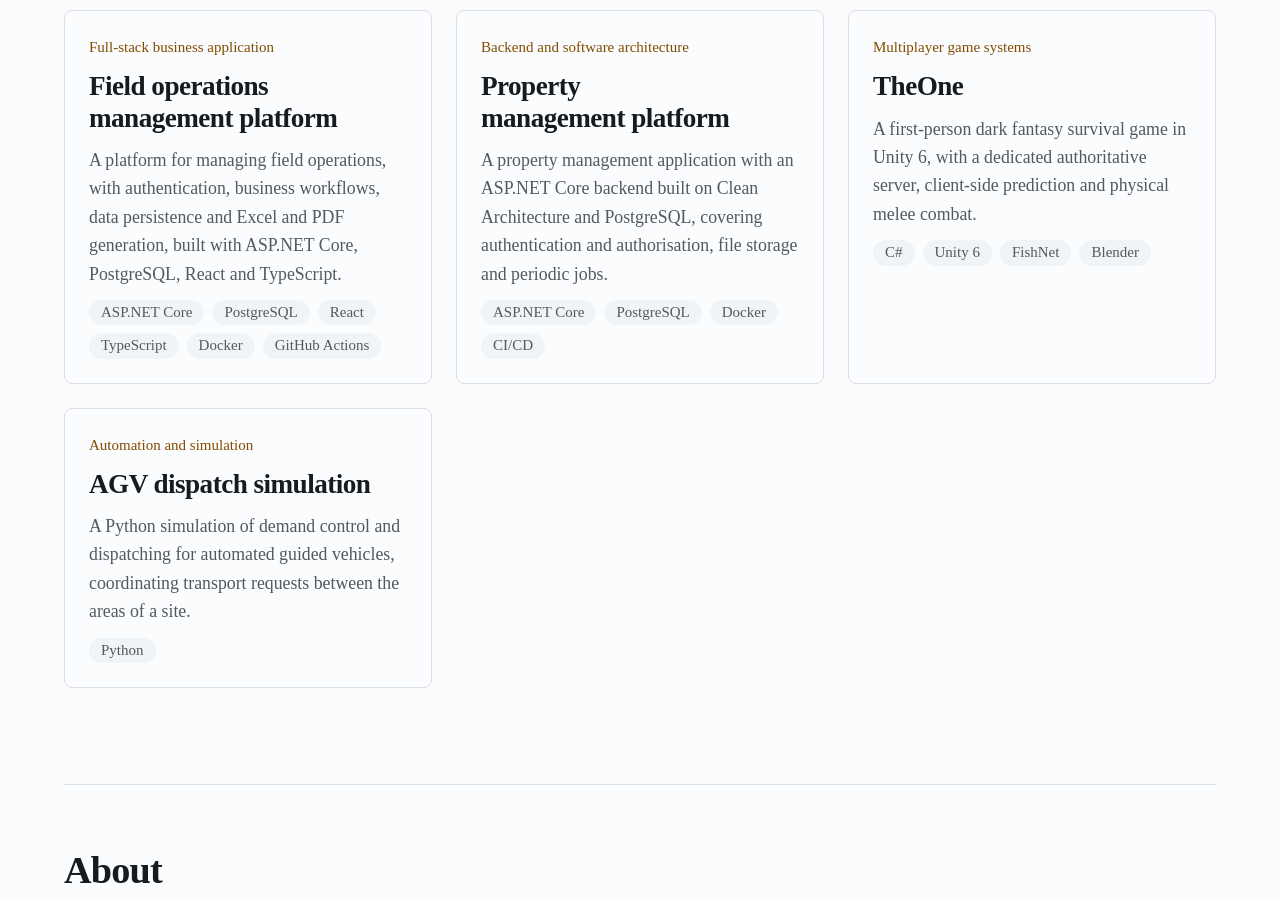
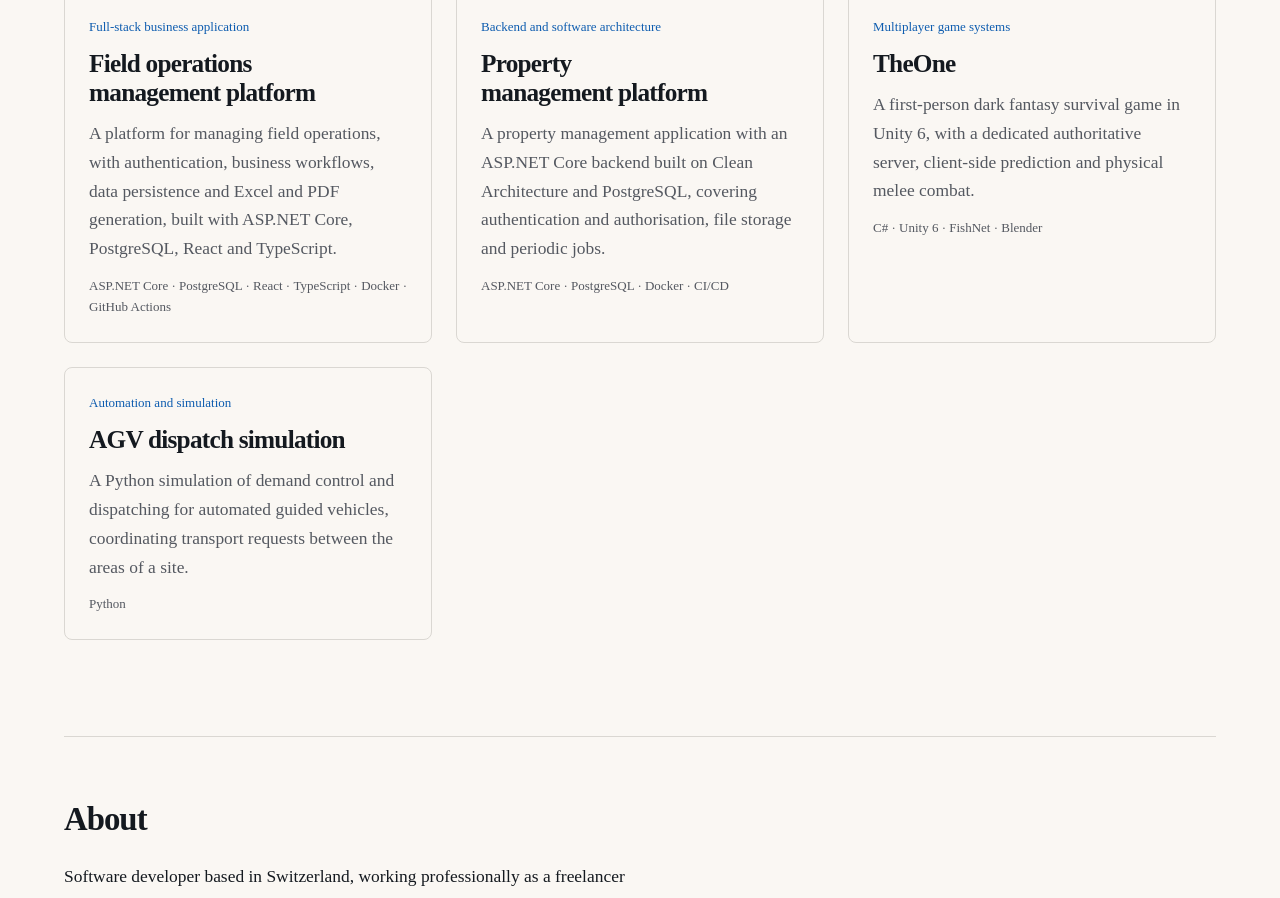
Before and after one commit to rodbrice/rodbrice.github.io, an Astro site: page / in a window 1280 px wide. Shown: the part 626-1524 px from the top of the page. Built offline with nearby package versions, Linux system fonts and the light colour scheme; Astro itself is replaced by a stand-in of ours.

Commit message:
feat: apply Laboratory tokens and typography (1/7) (#21)

```diff
--- a/astro.config.ts
+++ b/astro.config.ts
@@ -39,5 +39,37 @@ export default defineConfig({
         ],
       },
     },
+    {
+      provider: fontProviders.local(),
+      name: "IBM Plex Mono",
+      cssVariable: "--font-mono",
+      display: "swap",
+      fallbacks: ["monospace"],
+      optimizedFallbacks: true,
+      options: {
+        variants: [
+          {
+            src: [
+              "@fontsource/ibm-plex-mono/files/ibm-plex-mono-latin-400-normal.woff2",
+            ],
+            weight: 400,
+            style: "normal",
+            unicodeRange: [
+              "U+0000-00FF,U+0131,U+0152-0153,U+02BB-02BC,U+02C6,U+02DA,U+02DC,U+0304,U+0308,U+0329,U+2000-206F,U+20AC,U+2122,U+2191,U+2193,U+2212,U+2215,U+FEFF,U+FFFD",
+            ],
+          },
+          {
+            src: [
+              "@fontsource/ibm-plex-mono/files/ibm-plex-mono-latin-500-normal.woff2",
+            ],
+            weight: 500,
+            style: "normal",
+            unicodeRange: [
+              "U+0000-00FF,U+0131,U+0152-0153,U+02BB-02BC,U+02C6,U+02DA,U+02DC,U+0304,U+0308,U+0329,U+2000-206F,U+20AC,U+2122,U+2191,U+2193,U+2212,U+2215,U+FEFF,U+FFFD",
+            ],
+          },
+        ],
+      },
+    },
   ],
 });
--- a/package.json
+++ b/package.json
@@ -28,6 +28,7 @@
   "dependencies": {
     "@astrojs/sitemap": "3.7.5",
     "@fontsource-variable/inter": "5.3.0",
+    "@fontsource/ibm-plex-mono": "5.3.0",
     "astro": "7.4.12"
   },
   "devDependencies": {
--- a/src/components/ProjectCard.astro
+++ b/src/components/ProjectCard.astro
@@ -1,7 +1,5 @@
 ---
 import type { CollectionEntry } from "astro:content";
-
-import TagList from "./TagList.astro";
 
 interface Props {
   project: CollectionEntry<"projects">["data"];
@@ -19,7 +17,11 @@ const { project, href, stackLabel } = Astro.props;
     {href === undefined ? project.title : <a href={href}>{project.title}</a>}
   </h3>
   <p class="summary">{project.summary}</p>
-  <TagList tags={project.stack} label={stackLabel} />
+  <ul class="technology-list" aria-label={stackLabel}>
+    {project.stack.map((technology) => (
+      <li>{technology}</li>
+    ))}
+  </ul>
 </article>
 
 <style>
@@ -39,6 +41,7 @@ const { project, href, stackLabel } = Astro.props;
   }
 
   .kind {
+    font-family: var(--font-technical);
     color: var(--color-accent);
     font-size: var(--text-sm);
     font-weight: var(--font-weight-medium);
--- a/src/components/TagList.astro
+++ /dev/null
@@ -1,34 +0,0 @@
----
-interface Props {
-  tags: readonly string[];
-  /** Accessible name of the list, e.g. "Technologies". */
-  label: string;
-}
-
-const { tags, label } = Astro.props;
----
-
-<ul class="tags" aria-label={label}>
-  {tags.map((tag) => (
-    <li>{tag}</li>
-  ))}
-</ul>
-
-<style>
-  .tags {
-    display: flex;
-    flex-wrap: wrap;
-    gap: var(--space-2);
-    padding: 0;
-    list-style: none;
-  }
-
-  li {
-    padding: var(--space-1) var(--space-3);
-    border-radius: var(--radius-full);
-    background: var(--color-surface);
-    color: var(--color-text-muted);
-    font-size: var(--text-sm);
-    line-height: var(--leading-tight);
-  }
-</style>
--- a/src/components/Timeline.astro
+++ b/src/components/Timeline.astro
@@ -41,6 +41,7 @@ const { entries, locale } = Astro.props;
   }
 
   .period {
+    font-family: var(--font-technical);
     color: var(--color-accent);
     font-size: var(--text-sm);
     font-weight: var(--font-weight-medium);
--- a/src/layouts/BaseLayout.astro
+++ b/src/layouts/BaseLayout.astro
@@ -89,6 +89,7 @@ const shareImage = new URL("/og.png", Astro.site).href;
       }
     </script>
     <Font cssVariable="--font-sans" preload />
+    <Font cssVariable="--font-mono" preload />
   </head>
   <body>
     <a class="skip-link" href="#main">
--- a/src/pages/[...lang]/index.astro
+++ b/src/pages/[...lang]/index.astro
@@ -5,7 +5,6 @@ import { getCollection } from "astro:content";
 
 import ButtonLink from "../../components/ButtonLink.astro";
 import ProjectCard from "../../components/ProjectCard.astro";
-import TagList from "../../components/TagList.astro";
 import Timeline from "../../components/Timeline.astro";
 import { SKILLS, TIMELINE } from "../../data/experience";
 import { PROFILES } from "../../data/profile";
@@ -121,10 +120,11 @@ const person = {
       {SKILLS.map(({ label, skills }) => (
         <li>
           <h3>{label[locale]}</h3>
-          <TagList
-            tags={skills.map((skill) => skill[locale])}
-            label={label[locale]}
-          />
+          <ul class="technology-list" aria-label={label[locale]}>
+            {skills.map((skill) => (
+              <li>{skill[locale]}</li>
+            ))}
+          </ul>
         </li>
       ))}
     </ul>
--- a/src/pages/[...lang]/projects/[slug].astro
+++ b/src/pages/[...lang]/projects/[slug].astro
@@ -3,7 +3,6 @@ import type { GetStaticPaths } from "astro";
 import { Image } from "astro:assets";
 import { getCollection, render } from "astro:content";
 
-import TagList from "../../../components/TagList.astro";
 import { DEFAULT_LOCALE, LOCALES, localizePath } from "../../../i18n/locales";
 import { useTranslations } from "../../../i18n/ui";
 import BaseLayout from "../../../layouts/BaseLayout.astro";
@@ -49,7 +48,11 @@ const t = useTranslations(locale);
       <p class="kind">{kind}</p>
       <h1>{title}</h1>
       <p class="lead">{summary}</p>
-      <TagList tags={stack} label={t("project.stack")} />
+      <ul class="technology-list" aria-label={t("project.stack")}>
+        {stack.map((technology) => (
+          <li>{technology}</li>
+        ))}
+      </ul>
       {confidential && <p class="note">{t("project.confidential")}</p>}
     </header>
 
@@ -103,13 +106,14 @@ const t = useTranslations(locale);
   }
 
   .kind {
+    font-family: var(--font-technical);
     color: var(--color-accent);
     font-size: var(--text-sm);
     font-weight: var(--font-weight-medium);
   }
 
   h1 {
-    font-size: var(--text-3xl);
+    font-size: var(--text-4xl);
   }
 
   .lead {
--- a/src/styles/global.css
+++ b/src/styles/global.css
@@ -62,3 +62,22 @@ a {
   clip-path: inset(50%);
   white-space: nowrap;
 }
+
+/* Plain text technologies in project summaries, case studies and skill groups. */
+.technology-list {
+  padding: 0;
+  list-style: none;
+  color: var(--color-text-muted);
+  font-family: var(--font-technical);
+  font-size: var(--text-sm);
+  font-variant-numeric: tabular-nums;
+
+  & > li {
+    display: inline;
+    overflow-wrap: anywhere;
+  }
+
+  & > li:not(:last-child)::after {
+    content: " · ";
+  }
+}
--- a/src/styles/tokens.css
+++ b/src/styles/tokens.css
@@ -7,39 +7,42 @@
 :root {
   color-scheme: light dark;
 
-  /* The accent colour is a single hue: 65 amber (185 teal and 270 indigo also pass contrast). */
-  --accent-hue: 65;
+  /* Laboratory blue, shared by both themes. */
+  --accent-hue: 255;
 
-  --color-bg: light-dark(oklch(99% 0.002 250), oklch(17% 0.008 250));
-  --color-surface: light-dark(oklch(96.5% 0.004 250), oklch(21% 0.01 250));
-  --color-border: light-dark(oklch(90% 0.006 250), oklch(31% 0.012 250));
-  --color-text: light-dark(oklch(22% 0.012 250), oklch(93% 0.006 250));
-  --color-text-muted: light-dark(oklch(46% 0.014 250), oklch(72% 0.012 250));
+  --color-bg: light-dark(oklch(97.8% 0.007 85), oklch(16.5% 0.01 260));
+  --color-surface: light-dark(oklch(99.3% 0.003 85), oklch(20% 0.012 260));
+  --color-border: light-dark(oklch(88% 0.008 85), oklch(31% 0.012 260));
+  --color-text: light-dark(oklch(21% 0.015 260), oklch(93% 0.006 260));
+  --color-text-muted: light-dark(oklch(46% 0.014 260), oklch(71% 0.012 260));
   --color-accent: light-dark(
-    oklch(47% 0.11 var(--accent-hue)),
-    oklch(80% 0.12 var(--accent-hue))
+    oklch(48% 0.15 var(--accent-hue)),
+    oklch(77% 0.12 var(--accent-hue))
   );
   --color-accent-soft: light-dark(
-    oklch(95% 0.03 var(--accent-hue)),
-    oklch(28% 0.05 var(--accent-hue))
+    oklch(94% 0.03 var(--accent-hue)),
+    oklch(26% 0.05 var(--accent-hue))
   );
 
   --font-body: var(--font-sans), sans-serif;
+  --font-technical: var(--font-mono), monospace;
   --font-weight-normal: 400;
   --font-weight-medium: 500;
-  --font-weight-bold: 680;
+  --font-weight-bold: 640;
 
-  /* Fluid type scale (ratio about 1.25), from 360px to 1440px viewports. */
-  --text-sm: clamp(0.875rem, 0.85rem + 0.11vw, 0.9375rem);
-  --text-base: clamp(1rem, 0.96rem + 0.19vw, 1.125rem);
-  --text-lg: clamp(1.125rem, 1.06rem + 0.3vw, 1.3125rem);
-  --text-xl: clamp(1.375rem, 1.25rem + 0.56vw, 1.75rem);
-  --text-2xl: clamp(1.75rem, 1.5rem + 1.11vw, 2.5rem);
-  --text-3xl: clamp(2.25rem, 1.8rem + 2vw, 3.75rem);
+  /* Laboratory type scale: compact metadata, readable prose and fluid headings. */
+  --text-xs: 0.75rem;
+  --text-sm: 0.8125rem;
+  --text-base: clamp(1rem, 0.97rem + 0.15vw, 1.0938rem);
+  --text-lg: clamp(1.0625rem, 1rem + 0.3vw, 1.25rem);
+  --text-xl: clamp(1.25rem, 1.1rem + 0.6vw, 1.6rem);
+  --text-2xl: clamp(1.5rem, 1.25rem + 1vw, 2.125rem);
+  --text-3xl: clamp(1.6rem, 1.1rem + 2.1vw, 2.75rem);
+  --text-4xl: clamp(2rem, 1.3rem + 3vw, 3.75rem);
 
   --leading-tight: 1.15;
-  --leading-normal: 1.6;
-  --tracking-tight: -0.02em;
+  --leading-normal: 1.65;
+  --tracking-tight: -0.03em;
 
   --space-1: 0.25rem;
   --space-2: 0.5rem;
```
Also changed, not shown: pnpm-lock.yaml.
